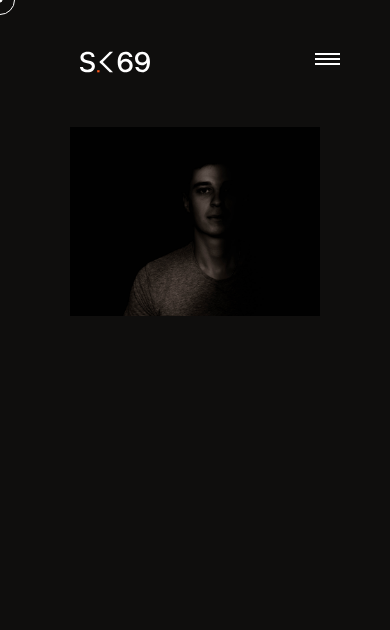
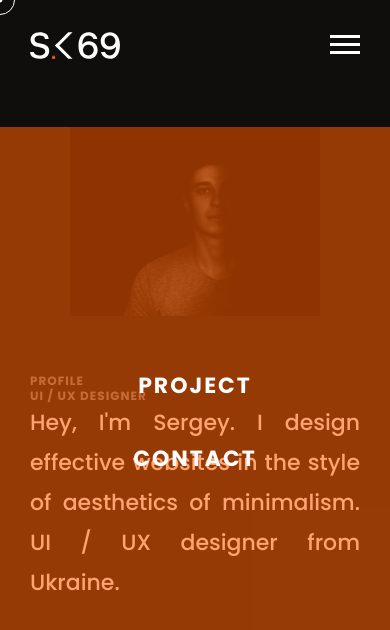
Before and after one commit to ashim-bhatta/sk69, a plain HTML site: page sk96/index.html in a window 390 px wide. Both pictures are taken after a click on the element 327 px from the left and 57 px from the top of the page. Drawn offline with Linux system fonts and the light colour scheme.

Commit message:
Add files via upload

```diff
--- a/sk96/css/main.css
+++ b/sk96/css/main.css
@@ -29,11 +29,15 @@ li {
     width: 5px;
 }
 
+.mobile-menu {
+    display: none;
+}
+
 
 /* Track */
 
  ::-webkit-scrollbar-track {
-    background: #0F0E0D;
+    background: rgb(15, 14, 13);
 }
 
 
@@ -103,9 +107,7 @@ nav {
 }
 
 nav .logo {
-    position: absolute;
-    top: 60px;
-    left: 80px;
+    margin: 60px 0 0 80px;
     width: 70px;
 }
 
@@ -141,7 +143,7 @@ nav .logo {
     right: -5px;
     height: 1px;
     display: inline-block;
-    background-color: white;
+    background-color: rgb(255, 94, 0);
     transform: scaleX(0);
     transition: 200ms;
 }
@@ -178,3 +180,34 @@ nav .logo {
 .header-content .img img {
     width: 100%;
 }
+
+
+/***intro****/
+
+.intro {
+    width: 100%;
+    color: white;
+    padding: 30px 80px;
+    margin-top: -50px;
+}
+
+.intro .role {
+    color: grey;
+    display: flex;
+    flex-direction: column;
+    font-size: 10px;
+    line-height: 15px;
+    text-transform: uppercase;
+    font-weight: 700;
+    letter-spacing: 1px;
+    float: left;
+    margin-right: 300px;
+}
+
+.intro-para {
+    line-height: 60px;
+    font-weight: 300;
+    font-size: 50px;
+    text-align: left;
+    overflow-wrap: break-word;
+}
--- a/sk96/css/responsive.css
+++ b/sk96/css/responsive.css
@@ -7,7 +7,9 @@
         transition: all 200ms;
     }
     nav .logo {
-        top: 50px;
+        margin: 0;
+        margin: 30px 0 0 30px;
+        width: 90px;
     }
     .header-content {
         grid-template-areas: "i i i i i i";
@@ -17,33 +19,76 @@
     }
     .ham-menu {
         position: absolute;
-        top: 50px;
-        right: 50px;
+        top: 30px;
+        right: 30px;
     }
     .line {
-        width: 25px;
-        height: 2px;
+        width: 30px;
+        height: 3px;
         background: white;
-        margin-top: 3px;
+        margin-top: 5px;
     }
     .menu {
         display: none;
     }
-    .menu {
+    .mobile-menu {
+        width: 100vw;
+        height: 0vh;
+        background-color: rgba(255, 94, 0, 0.562);
+        margin: 0 auto;
         display: flex;
         flex-direction: column;
-        position: relative;
-        top: 50vh;
-        left: 50vh;
-        transform: translate(-50px, -50px);
+        text-align: center;
+        justify-content: center;
+        color: black;
+        position: fixed;
+        z-index: 56;
+        top: 0;
+        transition: height 200ms;
+        /* position: absolute;
+        top: 50%;
+        left: 50%;
+        transform: translate(-50%, -50%); */
     }
-    .menu li {
+    .mobile-menu li {
         margin: 20px;
     }
-    .menu li a {
+    .mobile-menu li a {
         font-size: 22px;
         font-weight: 700;
         letter-spacing: 2px;
         text-transform: uppercase;
+        color: rgb(252, 252, 252);
+        position: relative;
+    }
+    .mobile-menu li a::after {
+        content: '';
+        position: absolute;
+        bottom: -5px;
+        left: -5px;
+        right: -5px;
+        height: 1px;
+        display: inline-block;
+        background-color: rgb(0, 0, 0);
+        transform: scaleX(0);
+        transition: 200ms;
+        box-shadow: 2px 0px 20px black;
+    }
+    .mobile-menu li:hover a::after {
+        transform: scaleX(1);
+    }
+    .intro {
+        padding: 30px;
+    }
+    .intro .role {
+        font-size: 12px;
+        margin-right: 00px;
+    }
+    .intro-para {
+        clear: both;
+        line-height: 40px;
+        font-weight: 500;
+        font-size: 22px;
+        text-align: justify;
     }
 }
--- a/sk96/index.html
+++ b/sk96/index.html
@@ -9,7 +9,21 @@
 </head>
 
 <body id="body">
+    <ul class="mobile-menu" id="mobile-menu">
+        <li class="mobile-menu-list" onmouseover="cursorHover()" onmouseout="normalCursor()">
+            <a href="" class="menu-list-link">
+                project
+            </a>
+        </li>
+        <li class="mobile-menu-list" onmouseover="cursorHover()" onmouseout="normalCursor()">
+            <a href="" class="menu-list-link">
+                contact
+            </a>
+        </li>
+    </ul>
     <header>
+        <!-- mobile menu -->
+
         <nav id="nav">
             <div class="ham-menu" id="ham-menu" onclick="hamMenuToogle()">
                 <div class="line"></div>
@@ -31,6 +45,8 @@
                     </a>
                 </li>
             </ul>
+
+
         </nav>
         <div class="header-content">
             <div class="empty"></div>
@@ -39,7 +55,21 @@
             </div>
         </div>
 
+
     </header>
+    <main>
+        <div class="intro">
+            <div class="role">
+                Profile <span>
+                    UI / UX Designer
+                </span>
+            </div>
+            <div class="intro-para">
+                Hey, I'm Sergey. I design effective websites in the style of aesthetics of minimalism. UI / UX designer from Ukraine.
+            </div>
+        </div>
+
+    </main>
 
 
 
--- a/sk96/js/main.js
+++ b/sk96/js/main.js
@@ -2,7 +2,7 @@ const outerCursor = document.getElementById('outerCursor')
 const cursor = document.getElementById('cursor')
 const hamMenu = document.getElementById('ham-menu')
 const nav = document.getElementById('nav')
-const menu = document.getElementById('menu')
+const mobileMenu = document.getElementById('mobile-menu')
 
 
 /*****getting height of outer div */
@@ -59,13 +59,12 @@ const normalCursor = (x, y) => {
 var isMenuOpen = false;
 hamMenuToogle = () => {
     if (isMenuOpen === true) {
-        nav.style.height = '100vh'
-        nav.style.backgroundColor = 'rgba(255, 94, 0, 0.486)'
+        mobileMenu.style.height = '0'
         isMenuOpen = false
     } else {
-        nav.style.height = '15vh'
+        mobileMenu.style.height = '100vh'
+
         isMenuOpen = true
-        nav.style.backgroundColor = '#0F0E0D'
 
     }
 
```
